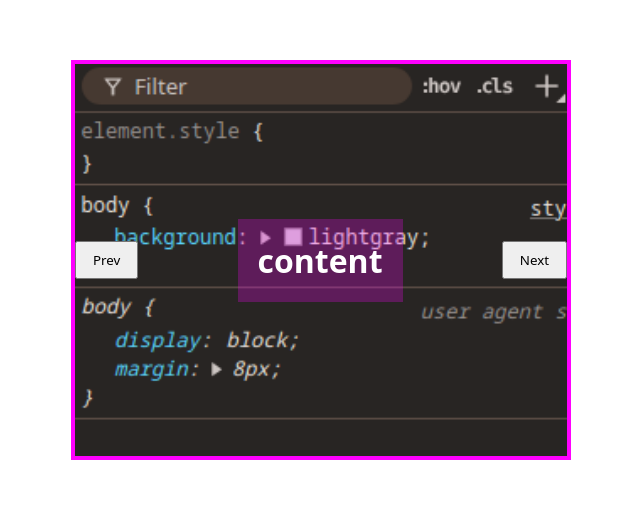
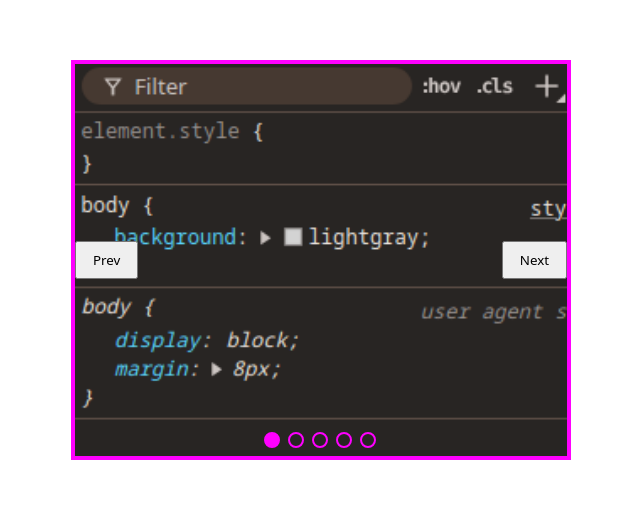
Before and after one commit to jacobsmithdev/carousel-showcase-top, a website built with webpack: page src/index.html in a window 1280 px wide. Shown: the part 140-655 px from the top of the page, without its empty margins (319-959 px from the left). Built offline with nearby package versions, Linux system fonts and the light colour scheme.

Commit message:
feat: Update mockup to use dots feature

```diff
--- a/src/index.html
+++ b/src/index.html
@@ -8,7 +8,7 @@
     <body>
         <div class="carousel">
             <button class="carousel__btn carousel__prev">Prev</button>
-            <div class="carousel__content">content</div>
+            <div class="carousel__dots"></div>
             <button class="carousel__btn carousel__next">Next</button>
         </div>
         <div class="carousel__slides">
--- a/src/index.js
+++ b/src/index.js
@@ -9,7 +9,21 @@ const slidesArr = Array.from(
 const nextBtn = document.querySelector('.carousel__next');
 const prevBtn = document.querySelector('.carousel__prev');
 
-const carousel = new Carousel(container, slidesArr);
+const dotsWrapper = document.querySelector('.carousel__dots');
+const dot = document.createElement('div');
+dot.classList.add('carousel__dot');
+
+const selectedDot = document.createElement('div');
+selectedDot.classList.add('carousel__dot');
+selectedDot.classList.add('carousel__dot--selected');
+
+const carousel = new Carousel(
+    container,
+    slidesArr,
+    dotsWrapper,
+    dot,
+    selectedDot
+);
 
 nextBtn.addEventListener('click', () => carousel.next());
 prevBtn.addEventListener('click', () => carousel.prev());
--- a/src/styles.css
+++ b/src/styles.css
@@ -35,11 +35,30 @@ body {
     place-self: center;
 }
 
-.carousel__content {
-    color: white;
-    font-weight: bold;
-    place-self: center;
-    font-size: 2rem;
-    background: hsla(300, 100%, 50%, 0.25);
-    padding: 20px;
+.carousel__dots {
+    display: flex;
+    gap: 8px;
+    padding: 8px;
+    justify-content: center;
+    align-items: end;
 }
+
+.carousel__dot:hover {
+    cursor: pointer;
+    border: 2px solid hsl(300, 100%, 70%);
+}
+
+.carousel__dot {
+    width: 16px;
+    height: 16px;
+    border-radius: 15px;
+    border: 2px solid hsl(300, 100%, 50%);
+}
+
+.carousel__dot--selected:hover {
+    background: hsl(300, 100%, 70%);
+}
+
+.carousel__dot--selected {
+    background: hsl(300, 100%, 50%);
+}
```
